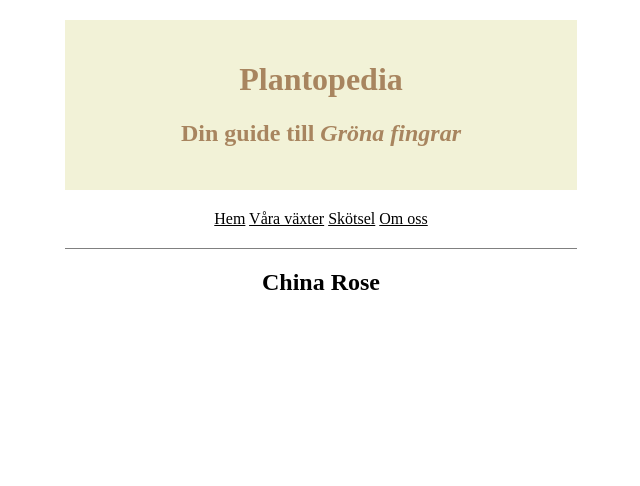
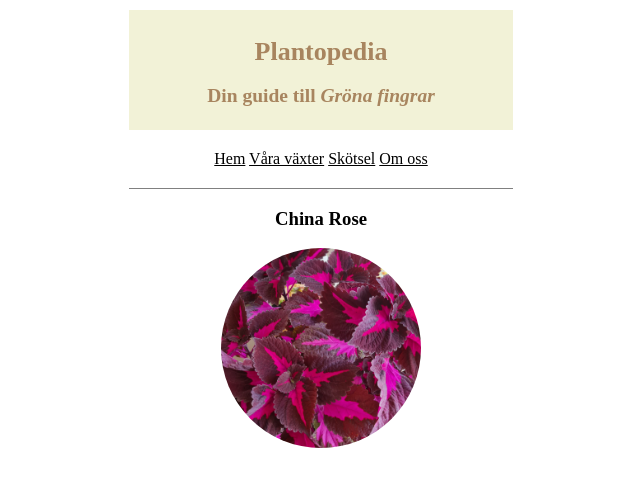
Before and after one commit to IngerHall/Plantopedia, a plain HTML site: page index.html in a window 1280 px wide. Shown: the whole page, without its empty margins (319-959 px from the left). Drawn offline with Linux system fonts and the light colour scheme.

Commit message:
Added a new image

```diff
--- a/index.html
+++ b/index.html
@@ -16,6 +16,8 @@
             <a href="Skötsel">Skötsel</a>
             <a href="Omoss">Om oss</a>
         </div>
-        <h2>China Rose</h2>
+        <h3>China Rose</h2>
+        <div id="image">
+        </div>
     </body>
 </html>
--- a/styles.css
+++ b/styles.css
@@ -1,5 +1,5 @@
 body {
-    max-width: 40vw;
+    max-width: 30vw;
     margin: auto;
     text-align: center;
     font-family: 'Times New Roman', Times, serif;
@@ -8,9 +8,11 @@ body {
 #top {
     background-color: rgb(225, 224, 162, 0.43);
     color: #a8855f;
-    height: 150px;
-    margin-top: 20px;
-    padding-top: 20px;
+    height: 100px;
+    margin-top: 10px;
+    padding-top: 10px;
+    padding-bottom: 10px;
+    font-size: small;
 }
 
 a {
@@ -21,3 +23,14 @@ a {
     padding: 20px;
     border-bottom: 0.5px solid grey;
 }
+
+#image {
+    background-image: url("china_rose.jpg");
+    background-size: cover;
+    background-position: center;
+    background-repeat: no-repeat;
+    border-radius: 50%;
+    width: 200px;
+    height: 200px;
+    margin: auto;
+}
```
Also changed, not shown: china_rose.jpg (added), chinarose.jpg (deleted).
